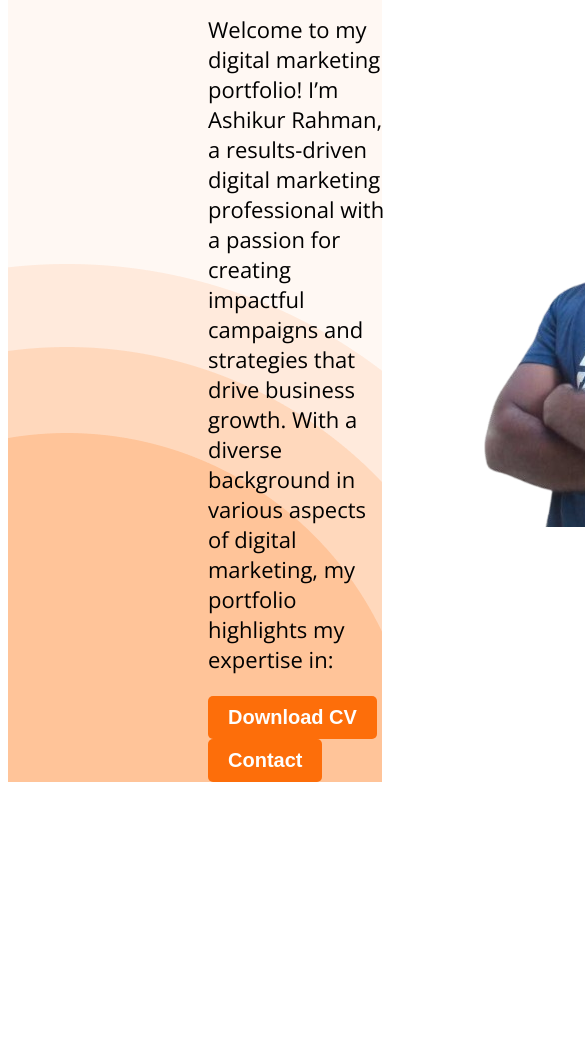
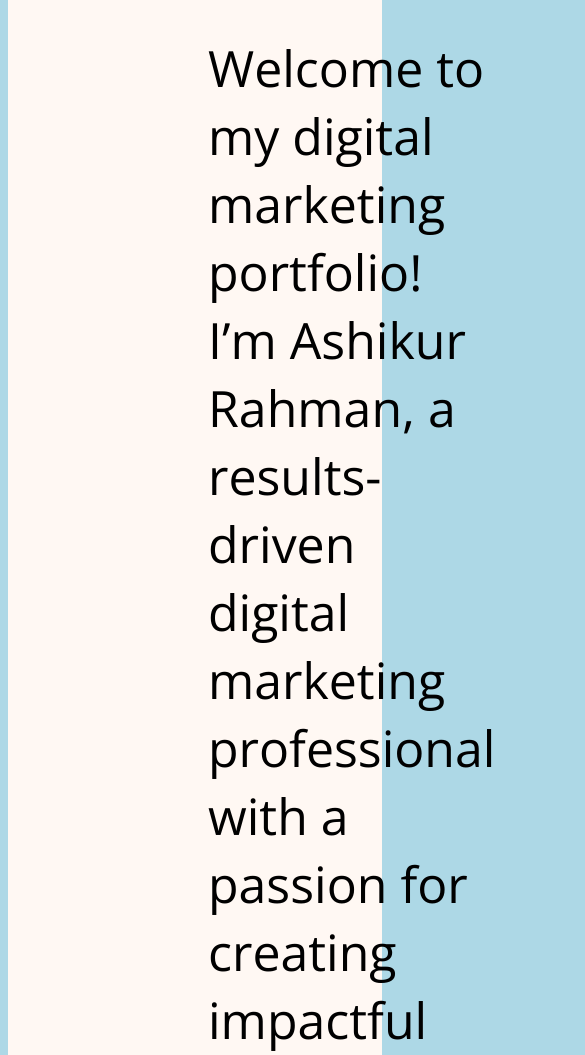
Before and after one commit to ashikk99/marketer-portfilo, a plain HTML site: page index.html in a window 390 px wide. Shown: the part 416-1471 px from the top of the page, 585 px wide, since content can reach past the window. Before the commit the page ends 1206 px from the top, so only its background shows below. Drawn offline with nearby package versions, Linux system fonts and the light colour scheme.

Commit message:
first commit

```diff
--- a/styles/color.css
+++ b/styles/color.css
@@ -57,3 +57,11 @@ nav a{
 .bannar.profile-picture{
     width: 500px;
 }
+@media (max-width: 600px) {
+    body {
+      background-color: lightblue;
+    }
+    p{
+    font-size: 50px;
+    }
+  }
```
